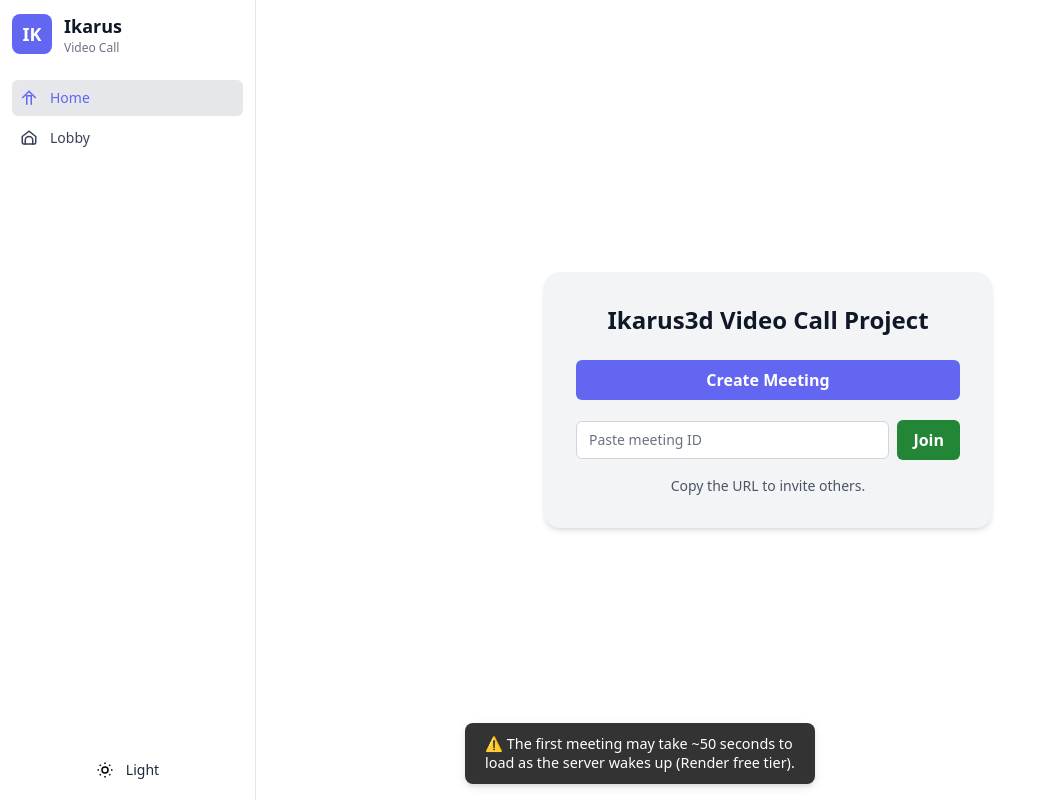
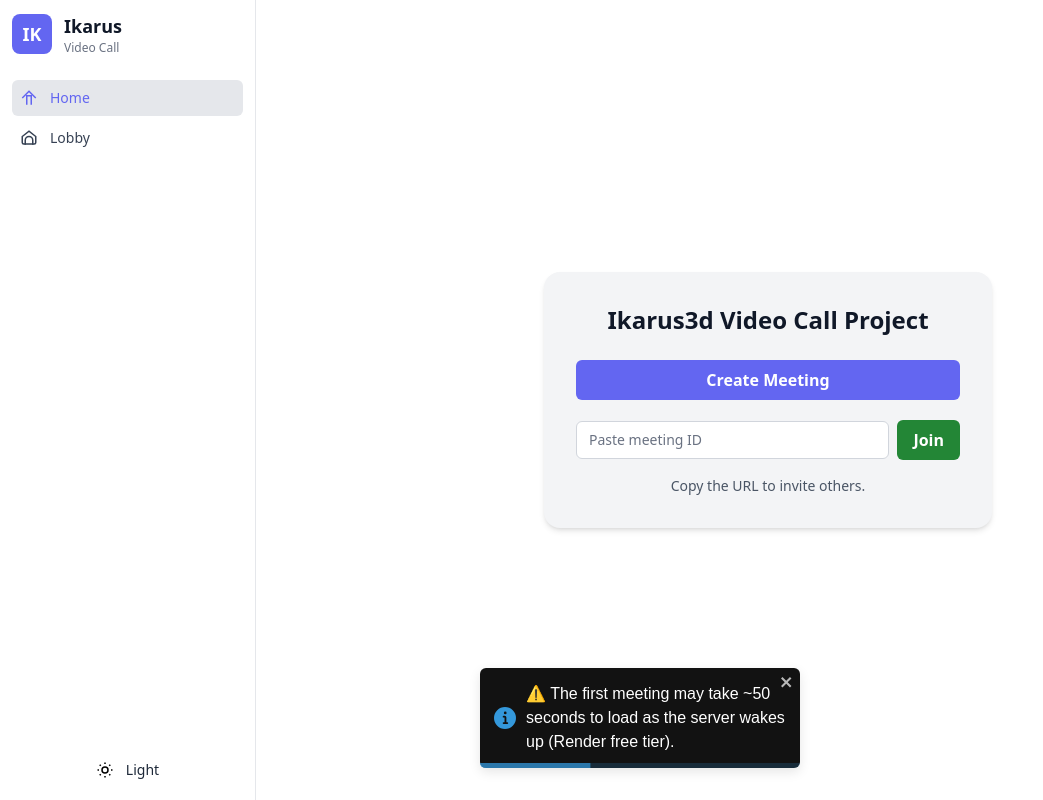
Before and after one commit to Arsh910/Ikarus3d-video-chat-app-, a React (Vite) app in the folder frontend/: page / in a window 1280 px wide. Shown: the whole page, without its empty margins (0-1043 px from the left). Built offline with nearby package versions, Linux system fonts and the light colour scheme.

Commit message:
Update Lobby.jsx

```diff
--- a/frontend/src/pages/Lobby.jsx
+++ b/frontend/src/pages/Lobby.jsx
@@ -1,22 +1,26 @@
 import { useState, useEffect } from "react";
 import { useNavigate } from "react-router-dom";
 import { v4 as uuidv4 } from "uuid";
-import toast, { Toaster } from "react-hot-toast";
+import { ToastContainer, toast } from "react-toastify";
+import "react-toastify/dist/ReactToastify.css";
 
 export default function Lobby() {
   const [joinId, setJoinId] = useState("");
   const navigate = useNavigate();
 
   useEffect(() => {
-    toast("⚠️ The first meeting may take ~50 seconds to load as the server wakes up (Render free tier).", {
-      duration: 7000,
-      position: "bottom-center",
-      style: {
-        background: "#333",
-        color: "#fff",
-        fontSize: "0.9rem",
-      },
-    });
+    toast.info(
+      "⚠️ The first meeting may take ~50 seconds to load as the server wakes up (Render free tier).",
+      {
+        position: "bottom-center",
+        autoClose: 7000,
+        hideProgressBar: false,
+        closeOnClick: true,
+        pauseOnHover: true,
+        draggable: true,
+        theme: "dark",
+      }
+    );
   }, []);
 
   const createMeeting = () => {
@@ -35,7 +39,7 @@ export default function Lobby() {
                  bg-white text-gray-900 dark:bg-[#0d1117] dark:text-[#c9d1d9]"
     >
       {/* Toast container */}
-      <Toaster />
+      <ToastContainer />
 
       <div className="w-full max-w-md p-8 rounded-2xl shadow-md bg-gray-100 dark:bg-[#161b22] text-center transition-colors duration-300">
         <h1 className="text-2xl font-bold mb-6">Ikarus3d Video Call Project</h1>
```
